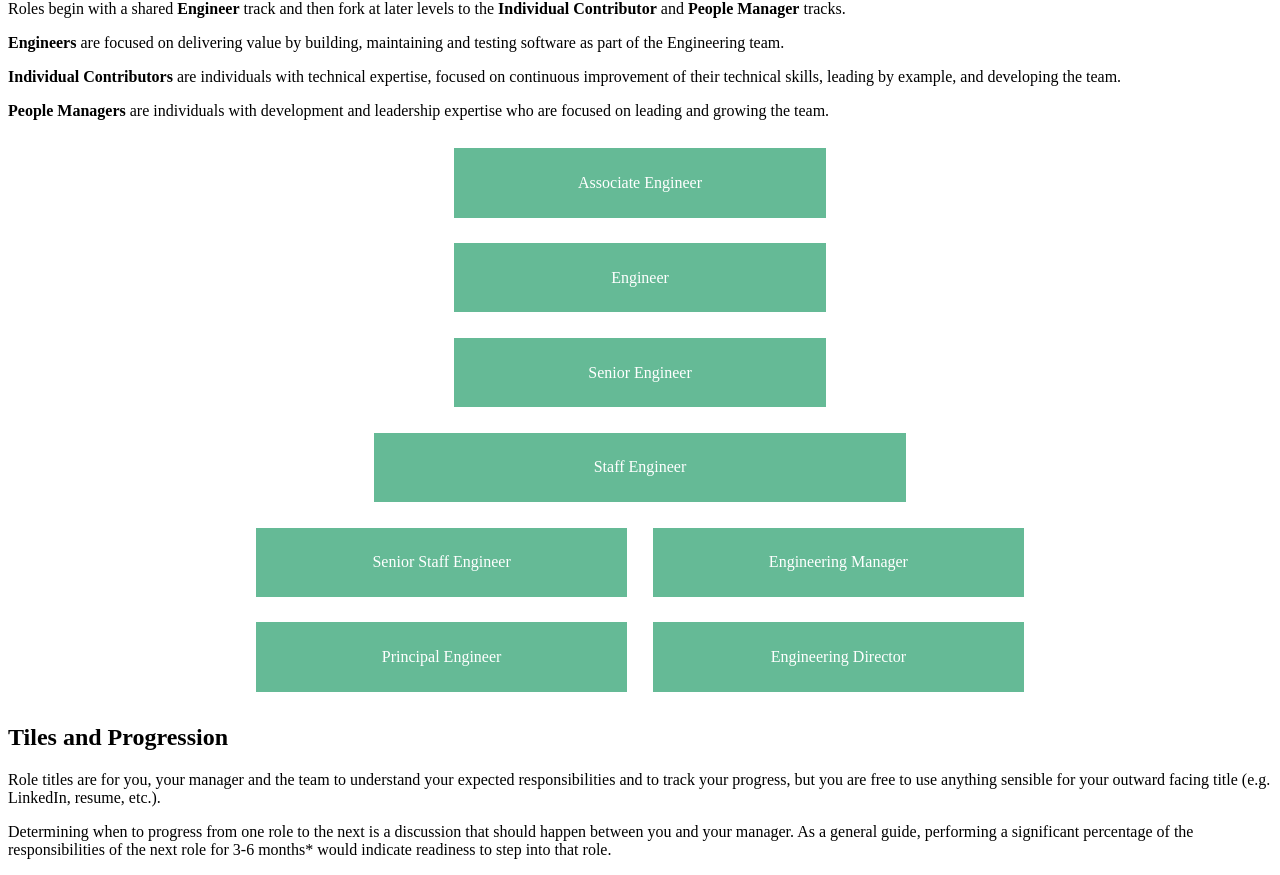
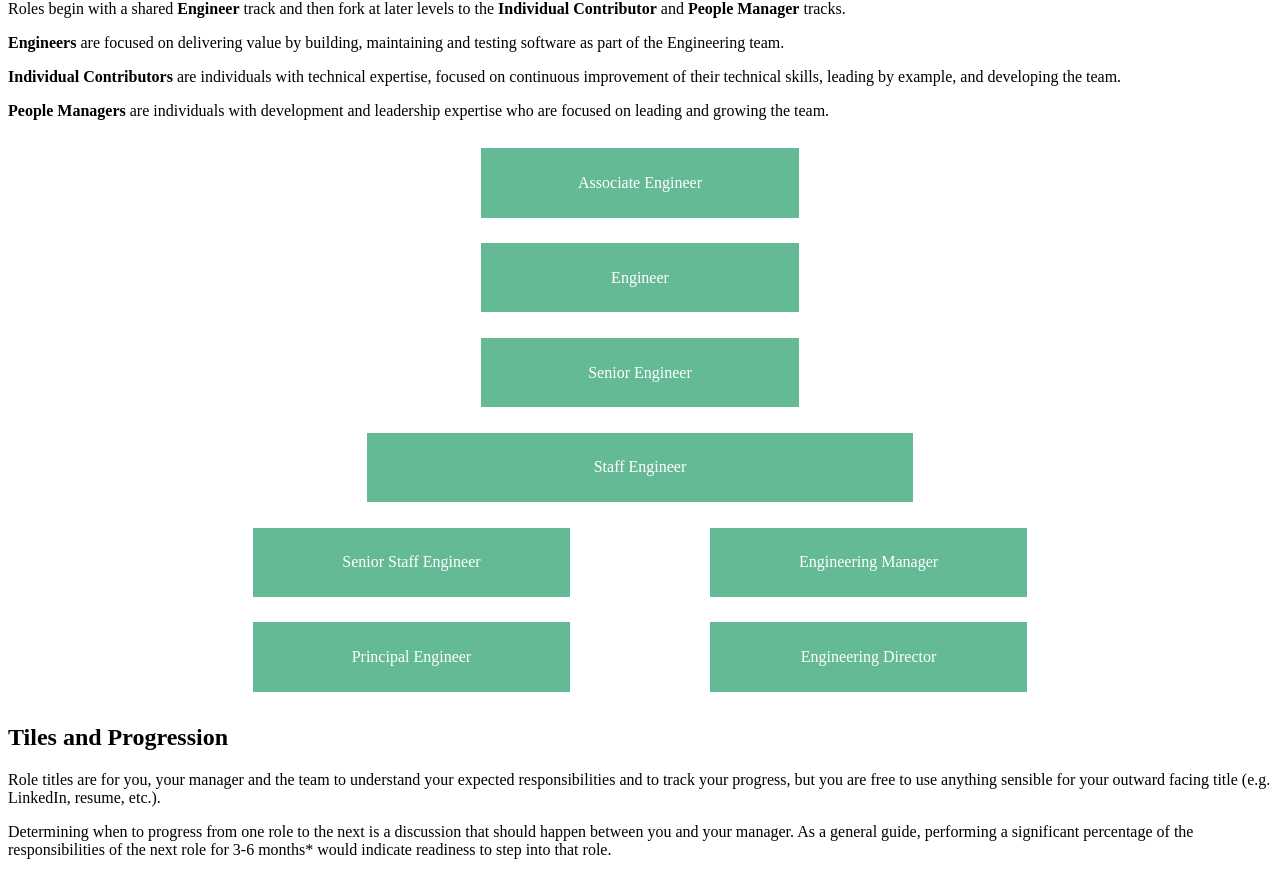
Before and after one commit to TangoGroup/career-journeys, a Next.js app: page /roles in a window 1280 px wide. Shown: the part 533-1408 px from the top of the page. Built offline with nearby package versions, Linux system fonts and the light colour scheme.

Commit message:
Use grid for role diagram

```diff
--- a/components/RolesDiagram.js
+++ b/components/RolesDiagram.js
@@ -3,17 +3,15 @@ import ROLES from '../data/roles';
 
 const RolesDiagram = () => (
   <div className="root">
-    <div className="role">{ROLES.ASSOCIATE_ENGINEER.title}</div>
-    <div className="role">{ROLES.ENGINEER.title}</div>
-    <div className="role">{ROLES.SENIOR_ENGINEER.title}</div>
-    <div className="role wide">{ROLES.STAFF_ENGINEER.title}</div>
-    <div className="role-group">
-      <div className="role">{ROLES.SENIOR_STAFF_ENGINEER.title}</div>
-      <div className="role">{ROLES.ENGINEERING_MANAGER.title}</div>
-    </div>
-    <div className="role-group">
-      <div className="role">{ROLES.PRINCIPAL_ENGINEER.title}</div>
-      <div className="role">{ROLES.ENGINEERING_DIRECTOR.title}</div>
+    <div className="grid">
+      <div className="role associate-engineer">{ROLES.ASSOCIATE_ENGINEER.title}</div>
+      <div className="role engineer">{ROLES.ENGINEER.title}</div>
+      <div className="role senior-engineer">{ROLES.SENIOR_ENGINEER.title}</div>
+      <div className="role staff-engineer">{ROLES.STAFF_ENGINEER.title}</div>
+      <div className="role senior-staff-engineer">{ROLES.SENIOR_STAFF_ENGINEER.title}</div>
+      <div className="role engineering-manager">{ROLES.ENGINEERING_MANAGER.title}</div>
+      <div className="role principal-engineer">{ROLES.PRINCIPAL_ENGINEER.title}</div>
+      <div className="role engineering-director">{ROLES.ENGINEERING_DIRECTOR.title}</div>
     </div>
     <style jsx>{styles}</style>
   </div>
--- a/components/RolesDiagram.styles.js
+++ b/components/RolesDiagram.styles.js
@@ -3,28 +3,50 @@ import THEME from '../lib/theme';
 
 const styles = css`
   .root {
-    display: flex;
-    flex-direction: column;
-    align-items: center;
+    max-width: 50rem;
+    margin: auto;
   }
 
-  .role-group {
-    display: flex;
-    flex-direction: row;
+  .grid {
+    display: grid;
+    grid-template-columns: repeat(7, 1fr);
+  }
+
+  .associate-engineer, .engineer, .senior-engineer {
+    grid-column: 3 / span 3;
+  }
+
+  .staff-engineer {
+    grid-column: 2 / span 5;
+  }
+
+  .senior-staff-engineer {
+    grid-row: 5;
+    grid-column: 1 / span 3;
+  }
+
+  .engineering-manager {
+    grid-row: 5;
+    grid-column: 5 / span 3;
+  }
+
+  .principal-engineer {
+    grid-row: 6;
+    grid-column: 1 / span 3;
+  }
+
+  .engineering-director {
+    grid-row: 6;
+    grid-column: 5 / span 3;
   }
 
   .role {
-    min-width: 20rem;
     text-align: center;
     padding: 1.6rem;
     margin: 0.8rem;
     background-color: ${THEME.colors.green};
     color: #fff;
   }
-
-  .role.wide {
-    min-width: 30rem;
-  }
 `;
 
 export default styles;
```
